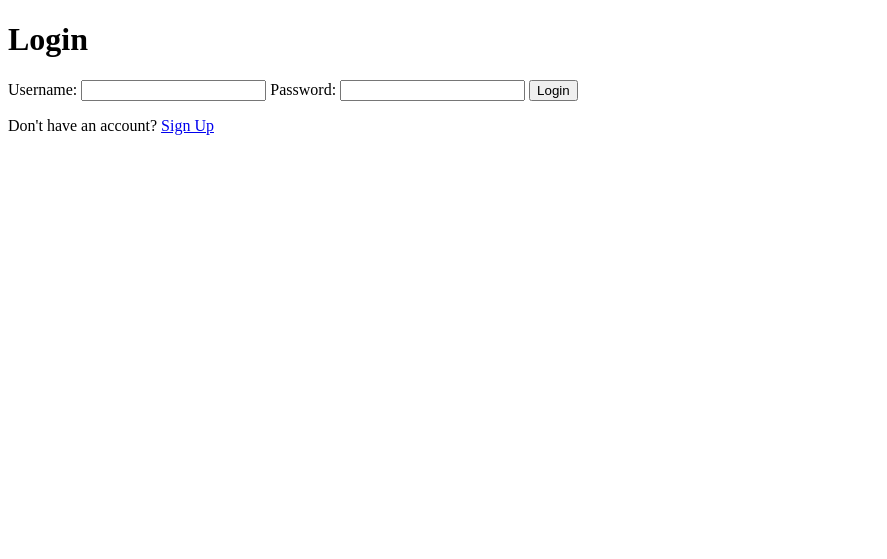
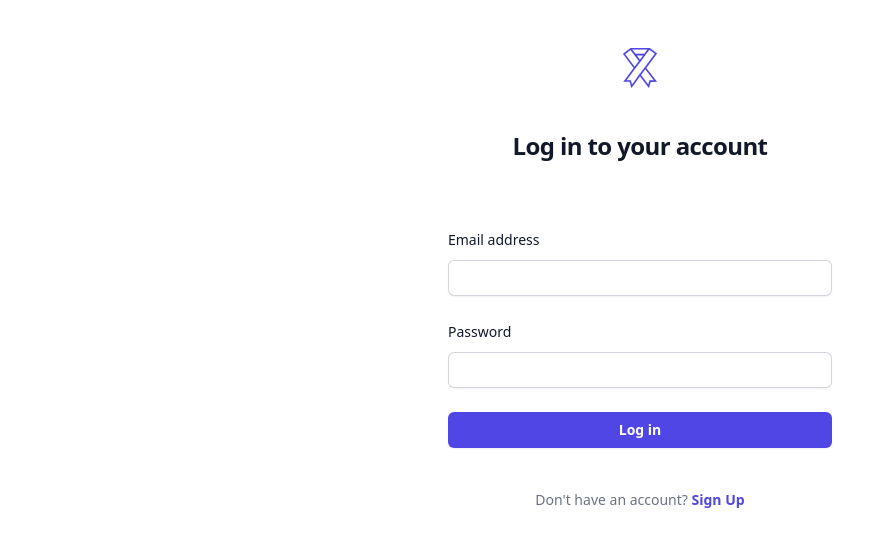
Before and after one commit to Abhijnan18/Health-Care-ChatBot, a Flask app: page /login in a window 1280 px wide. Shown: the top 559 px of the page, without its empty margins (0-887 px from the left). Run offline with Flask 3, Linux system fonts and the light colour scheme; some libraries are stand-ins or nearby versions.

Commit message:
Login form desgin completed

```diff
--- a/app/templates/login_signup.html
+++ b/app/templates/login_signup.html
@@ -3,21 +3,51 @@
 <head>
     <meta charset="UTF-8">
     <meta name="viewport" content="width=device-width, initial-scale=1.0">
-    <title>Login/Sign Up</title>
+    <title>User Authetication</title>
+    <script src="https://cdn.tailwindcss.com"></script>
 </head>
 <body>
     {% if login %}
-        <h1>Login</h1>
-        <form method="POST" action="{{ url_for('login') }}">
-            <input type="hidden" name="next" value="{{ next }}">
-            <label for="username">Username:</label>
-            <input type="text" name="username" required>
-            <label for="password">Password:</label>
-            <input type="password" name="password" required>
-            <button type="submit">Login</button>
-        </form>
-        <p>Don't have an account? <a href="{{ url_for('signup', next=next) }}">Sign Up</a></p>
-    {% else %}
+  <div class="flex min-h-full flex-col justify-center px-6 py-12 lg:px-8">
+    <div class="sm:mx-auto sm:w-full sm:max-w-sm">
+      <svg class="h-10 w-auto mx-auto" fill="#4f46e5" height="200px" width="200px" version="1.1" id="Layer_1" xmlns="http://www.w3.org/2000/svg" xmlns:xlink="http://www.w3.org/1999/xlink" viewBox="0 0 512 512" xml:space="preserve" stroke="#4f46e5"><g id="SVGRepo_bgCarrier" stroke-width="0"></g><g id="SVGRepo_tracerCarrier" stroke-linecap="round" stroke-linejoin="round"></g><g id="SVGRepo_iconCarrier"> <g> <g> <path d="M336.386,255.966L474.406,69.642L381.552,0H135.415L37.594,74.462l136.501,181.706L79.453,383.887L42.21,432.821 l81.123,0.584l22.16,78.041l37.247-48.94l72.717-100.447l77.854,101.011L370.574,512l22.158-78.033l81.13-0.586l-37.341-49.029 L336.386,255.966z M351.143,20.53l-39.706,54.595h-112.77L154.991,20.53H351.143z M296.135,95.654l-40.936,54.583l-40.936-54.583 H296.135z M66.262,78.442l67.601-51.46l51.758,64.697l56.689,75.586l-55.308,71.9L66.262,78.442z M255.189,328.088l-0.249-0.324 l-88.61,122.408l-12.305,16.166l-15.149-53.348l-55.467-0.4l12.461-16.373l99.217-133.891l60.008-78.01l0.103,0.138 l81.995-109.328h-0.372l39.064-53.712l69.876,52.408L315.312,249.929L255.189,328.088z M377.187,413.55l-15.151,53.356 l-12.429-16.321l-81.453-105.681l55.396-72.015l96.711,123.995l12.388,16.265L377.187,413.55z"></path> </g> </g> </g></svg>
+      <h2 class="mt-10 text-center text-2xl font-bold leading-9 tracking-tight text-gray-900">Log in to your account</h2>
+    </div>
+
+    <div class="mt-10 sm:mx-auto sm:w-full sm:max-w-sm">
+      <form class="space-y-6" method="POST" action="{{ url_for('login') }}">
+        <input type="hidden" name="next" value="{{ next }}">
+        <div>
+          <label for="Username" class="block text-sm font-medium leading-6 text-gray-900">Email address</label>
+          <div class="mt-2">
+            <input id="text" name="username" type="email" autocomplete="email" required class="block w-full rounded-md border-0 p-1.5 text-gray-900 shadow-sm ring-1 ring-inset ring-gray-300 placeholder:text-gray-400 focus:ring-2 focus:ring-inset focus:ring-indigo-600 sm:text-sm sm:leading-6">
+          </div>
+        </div>
+
+        <div>
+          <div class="flex items-center justify-between">
+            <label for="password" class="block text-sm font-medium leading-6 text-gray-900">Password</label>
+          </div>
+          <div class="mt-2">
+            <input id="password" name="password" type="password" autocomplete="current-password" required class="block w-full rounded-md border-0 p-1.5 text-gray-900 shadow-sm ring-1 ring-inset ring-gray-300 placeholder:text-gray-400 focus:ring-2 focus:ring-inset focus:ring-indigo-600 sm:text-sm sm:leading-6">
+          </div>
+        </div>
+
+        <div>
+          <button type="submit" class="flex w-full justify-center rounded-md bg-indigo-600 px-3 py-1.5 text-sm font-semibold leading-6 text-white shadow-sm hover:bg-indigo-500 focus-visible:outline focus-visible:outline-2 focus-visible:outline-offset-2 focus-visible:outline-indigo-600">Log in</button>
+        </div>
+      </form>
+
+      <p class="mt-10 text-center text-sm text-gray-500">
+        Don't have an account?
+        <a href="{{ url_for('signup', next=next) }}" class="font-semibold leading-6 text-indigo-600 hover:text-indigo-500">Sign Up</a>
+      </p>
+    </div>
+  </div>
+  {% else %}
+
+
+
         <h1>Sign Up</h1>
         <form method="POST" action="{{ url_for('signup') }}">
             <input type="hidden" name="next" value="{{ next }}">
```
Also changed, not shown: app/src/output.css (+123 -19 lines), app/img/logo.svg (deleted).
